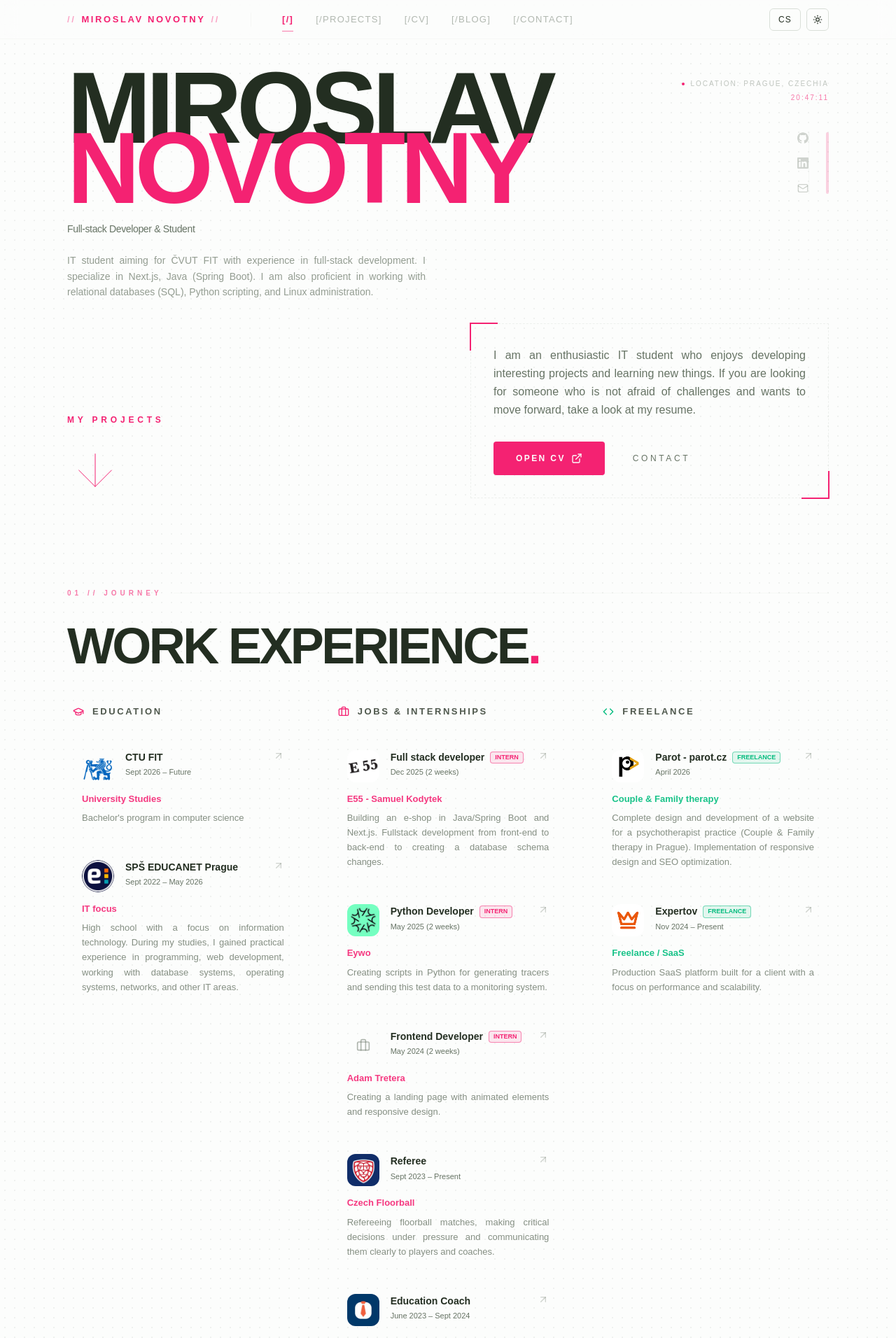
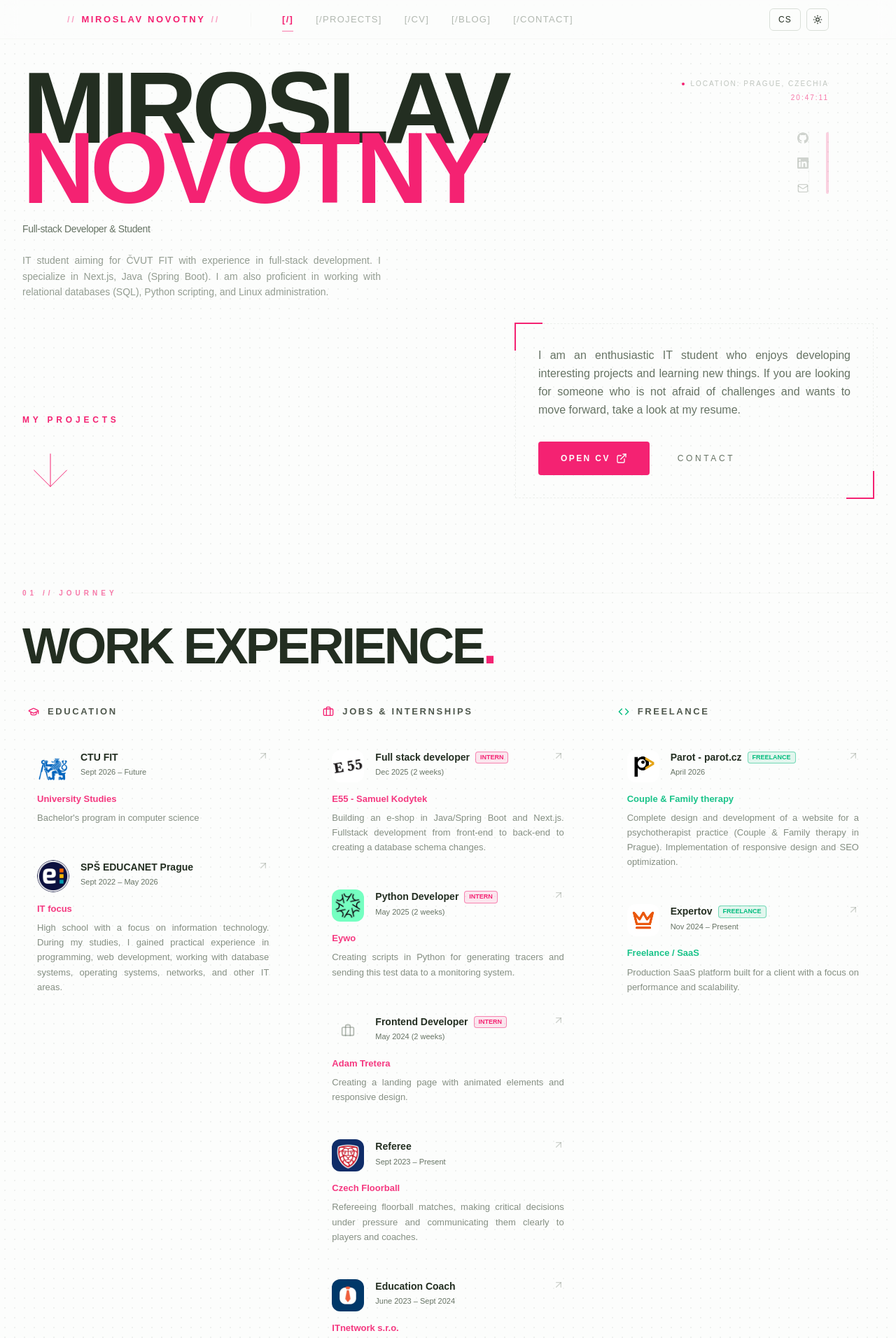
Before and after one commit to Miroslav-Novotny64/personal-website, a Next.js app: page /en in a window 1280 px wide. Shown: the top 1912 px of the page at 70% size. Built offline with nearby package versions, Linux system fonts and the light colour scheme; a web font is replaced by a local one.

Commit message:
feat: og image fix

```diff
--- a/app/[locale]/page.tsx
+++ b/app/[locale]/page.tsx
@@ -22,7 +22,7 @@ export default async function Home({
   return (
     <main className="relative min-h-screen overflow-x-hidden">
       {/* ── CONSOLIDATED HERO + BIO ── */}
-      <section className="min-h-[95vh] flex flex-col justify-between pt-20 lg:pt-28 px-10 lg:px-24 pb-12 relative">
+      <section className="min-h-[95vh] flex flex-col justify-between pt-20 lg:pt-28 px-4 lg:px-8 pb-12 relative">
         {/* Top: Name & Right Sidebar */}
         <div className="flex flex-col gap-10">
           {/* Identity Group */}
@@ -152,7 +152,7 @@ export default async function Home({
       </section>
 
       {/* ── EXPERIENCES ── */}
-      <section className="pt-20 px-8 lg:px-24">
+      <section className="pt-20 px-4 lg:px-8">
         <div className="max-w-[1400px] mx-auto w-full">
           <div className="flex items-center gap-4 mb-6 sm:mb-8">
             <span className="font-mono text-[10px] uppercase tracking-[0.5em] text-primary/60 font-bold">
--- a/next.config.ts
+++ b/next.config.ts
@@ -1,7 +1,19 @@
 import type { NextConfig } from "next";
 import createNextIntlPlugin from "next-intl/plugin";
 
-const nextConfig: NextConfig = {};
+const nextConfig: NextConfig = {
+  async headers() {
+    return [
+      {
+        source: "/og-image.png",
+        headers: [
+          { key: "X-Robots-Tag", value: "all" },
+          { key: "Cache-Control", value: "public, max-age=86400, immutable" },
+        ],
+      },
+    ];
+  },
+};
 
 const withNextIntl = createNextIntlPlugin();
 export default withNextIntl(nextConfig);
```
